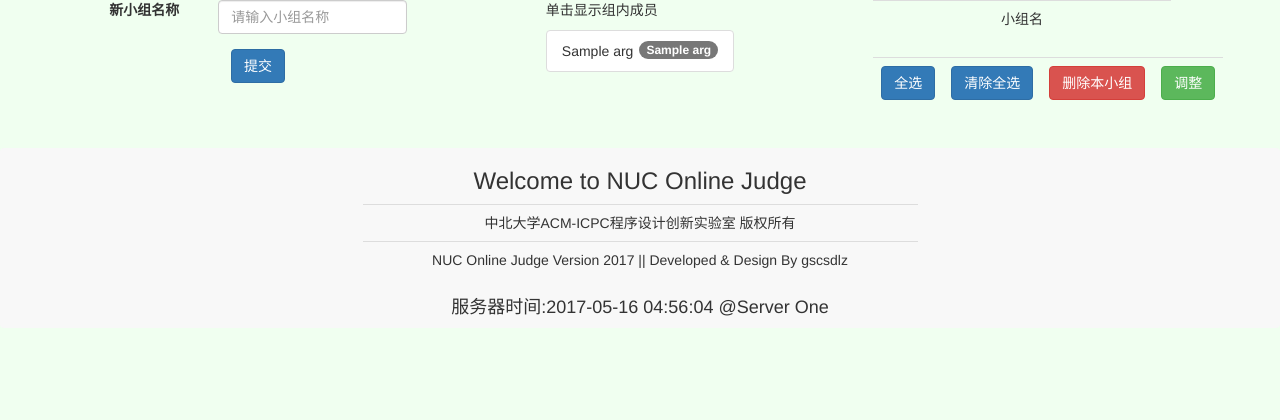
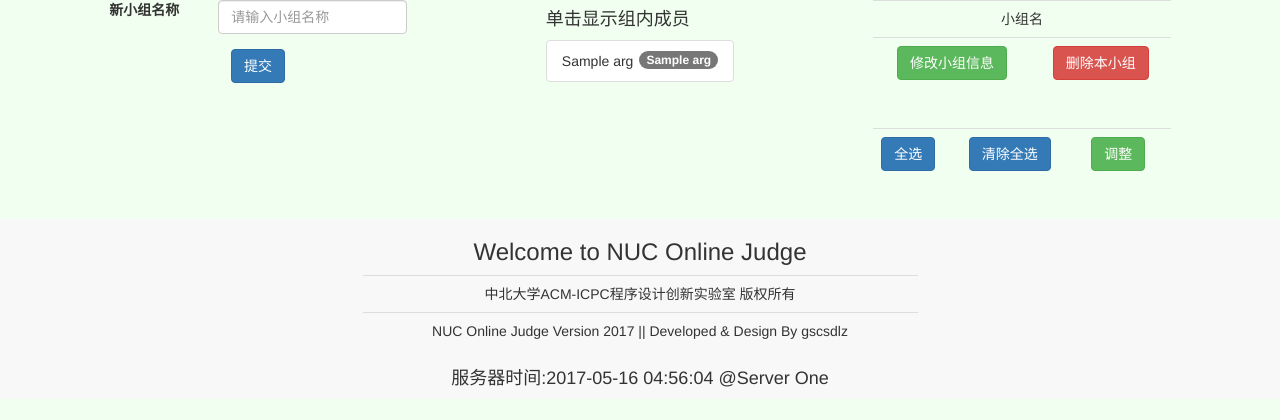
Before and after one commit to gscsdlz/NOJ, a PHP site: template admin/aView/Template/group.php in a window 1280 px wide. Shown: the top 420 px of the page. Run offline with PHP 8.4, Linux system fonts and the light colour scheme; the template is opened without the code that fills it: most values are stand-ins (such as "Sample title", 1, 10 or a date in 2020); a stand-in replaces the project's code that opens the database connection; lists and menus that the app fills with data are empty; some libraries are stand-ins or nearby versions.

Commit message:
支持私有小组功能

```diff
--- a/Model/loginModel.php
+++ b/Model/loginModel.php
@@ -56,7 +56,7 @@ class loginModel extends DB {
 		if($res[0] == 1) {
 		    return -3;  //用户名已经被使用
         }
-		$res = parent::query ( "SELECT * FROM `team` WHERE group_id = ?", array($group ));
+		$res = parent::query ( "SELECT * FROM `team` WHERE group_id = ? AND private = 0", array($group ));
 		if ($res->rowCount () == 0) {
 			return - 2; // groupID不合法
 		}
--- a/admin/aModel/aUserModel.php
+++ b/admin/aModel/aUserModel.php
@@ -56,4 +56,8 @@ class aUserModel extends userModel {
 		parent::query("UPDATE users SET `group_id` = 1 WHERE `group_id` = ?", array($gid));
 		return parent::query("DELETE FROM `team` WHERE `group_id` = ? LIMIT 1", array($gid));
 	}
+
+	public function update_group($gid, $groupname, $pri) {
+	    return parent::query("UPDATE team SET group_name = ?, private = ? WHERE group_id = ?", array($groupname, $pri, $gid));
+    }
 }
--- a/admin/aView/Template/group.php
+++ b/admin/aView/Template/group.php
@@ -16,28 +16,34 @@
 		</form>
 	</div>
 	<div class="col-md-2 col-md-offset-1">
-		<p>单击显示组内成员</p>
+		<h4>单击显示组内成员</h4>
 		<ul class="list-group">
 		<?php
 		foreach ( $args as $row ) {
-			echo '<li id="' . $row [0] . 'group" name="' . $row [1] . '" class="list-group-item"><span class="badge">' . $row [2] . '</span>' . $row [1] . '</li>';
+			echo '<li id="' . $row [0] . 'group" name="' . $row [1] . '" class="list-group-item"><span class="badge">' . $row [3] . '</span>' . $row [1] . '<input type="hidden" value="'.$row[2].'"/></li>';
 		}
 		?>
 		</ul>
 	</div>
 	<div class="col-md-3 text-center col-md-offset-1">
-		<table class="table table-hover" id="grouplist">
+		<table class="table table-hover">
 			<tr class="text-center">
-				<td colspan="4" id="groupName">小组名</td>
-			</tr>
+                <td colspan="4" id="groupName">小组名</td>
+            </tr>
+            <tr class="text-center">
+                <td><button type="button" class="btn btn-success" data-toggle="modal" data-target="#updateModal">修改小组信息</button></td>
+                <td><button type="button" class="btn btn-danger" data-toggle="modal"
+                            data-target="#delModal">删除本小组</button></td>
+            </tr>
 		</table>
+        <table class="table table-hover" id="grouplist">
+
+        </table>
 		<table class="table table-hover">
 			<tr>
 				<th><button type="button" class="btn btn-primary" id="selectAll">全选</button></th>
 				<th><button type="button" class="btn btn-primary" id="unselect">清除全选</button></th>
-				<th><button type="button" class="btn btn-danger" data-toggle="modal"
-						data-target="#delModal">删除本小组</button></th>
-				<th><button type="button" class="btn btn-success" data-toggle="modal"
+				<th colspan="2"><button type="button" class="btn btn-success" data-toggle="modal"
 						data-target="#changeModal">调整</button></th>
 			</tr>
 		</table>
@@ -63,6 +69,41 @@
 			</div>
 		</div>
 	</div>
+</div>
+<div class="modal fade" id="updateModal" tabindex="-1" role="dialog"
+     aria-labelledby="updateModal" aria-hidden="true">
+    <div class="modal-dialog">
+        <div class="modal-content">
+            <div class="modal-header">
+                <button type="button" class="close" data-dismiss="modal">
+                    <span aria-hidden="true">&times;</span><span class="sr-only">Close</span>
+                </button>
+                <h1 class="modal-title" >修改小组信息</h1>
+            </div>
+            <form class="form-horizontal" role="form" style="margin-top:20px;">
+                <div class="form-group">
+                    <label class="control-label col-sm-2">小组名</label>
+                    <div class="col-sm-8">
+                        <input id="groupNewName" type="text" value="" class="form-control" />
+                    </div>
+                </div>
+                <div class="form-group">
+                    <label class="control-label col-sm-2">小组权限</label>
+                    <div class="col-sm-8">
+                        <select class="form-control" id="privates">
+                            <option value="0">开放式小组任何人可以加入</option>
+                            <option value="1">私有小组，仅管理员可以控制</option>
+                        </select>
+                    </div>
+                </div>
+            </form>
+            <div class="modal-footer">
+                <button type="button" class="btn btn-default" data-dismiss="modal"
+                        id="closeModel">关闭</button>
+                <button type="button" class="btn btn-success" id="updateGroup">确认</button>
+            </div>
+        </div>
+    </div>
 </div>
 <div class="modal fade" id="changeModal" tabindex="-1" role="dialog"
 	aria-labelledby="changeModal" aria-hidden="true">
@@ -127,9 +168,15 @@
 			$(this).addClass("active");
 			id = parseInt($(this).attr("id"));
 			var info = $(this).attr('name');
+			var private = $(this).children().eq(1).val();
+            str = $(this).html();
+            str = str.substring(str.indexOf("/span>") + 6, str.indexOf("<input"));
+
+			$("#groupNewName").val(str);
+			$("#privates").val(private);
+            $("#grouplist").html("");
 			$.post("/admin/userM/groupList", {gid:id}, function (data){
 				var arr = eval("(" + data + ")");
-				$("#grouplist").html('<tr class="text-center"><td colspan="4" id="groupName">小组名</td></tr>');
 				$("#groupName").html("组名：" + info);
 				for(var i = 0; i < arr.length; i++){
 					$("#grouplist").append('<tr><th colspan="4"><label><input type="checkbox" value="'+ arr[i][1] +'" /> '+ arr[i][0]+'('+arr[i][2]+')</label></th></tr>');
@@ -170,6 +217,16 @@
 			}
 		})
 
+        $("#updateGroup").click(function(){
+            var groupName = $("#groupNewName").val();
+            var private = $("#privates").val();
+            $.post("/admin/userM/updateGroup", {gid:id, groupName:groupName, private:private}, function(data){
+                var arr = eval("(" + data + ")");
+                if(arr['status'] == true)
+                    window.location.reload();
+            })
+        })
+
 		$("#selectAll").click(function(){
 			$(":checkbox").prop("checked", "true");  //不用attr
 		})
```
Also changed, not shown: View/Template/user.php (+6 -5 lines), admin/aInclude/userMControl.php (+13 -0 lines).
